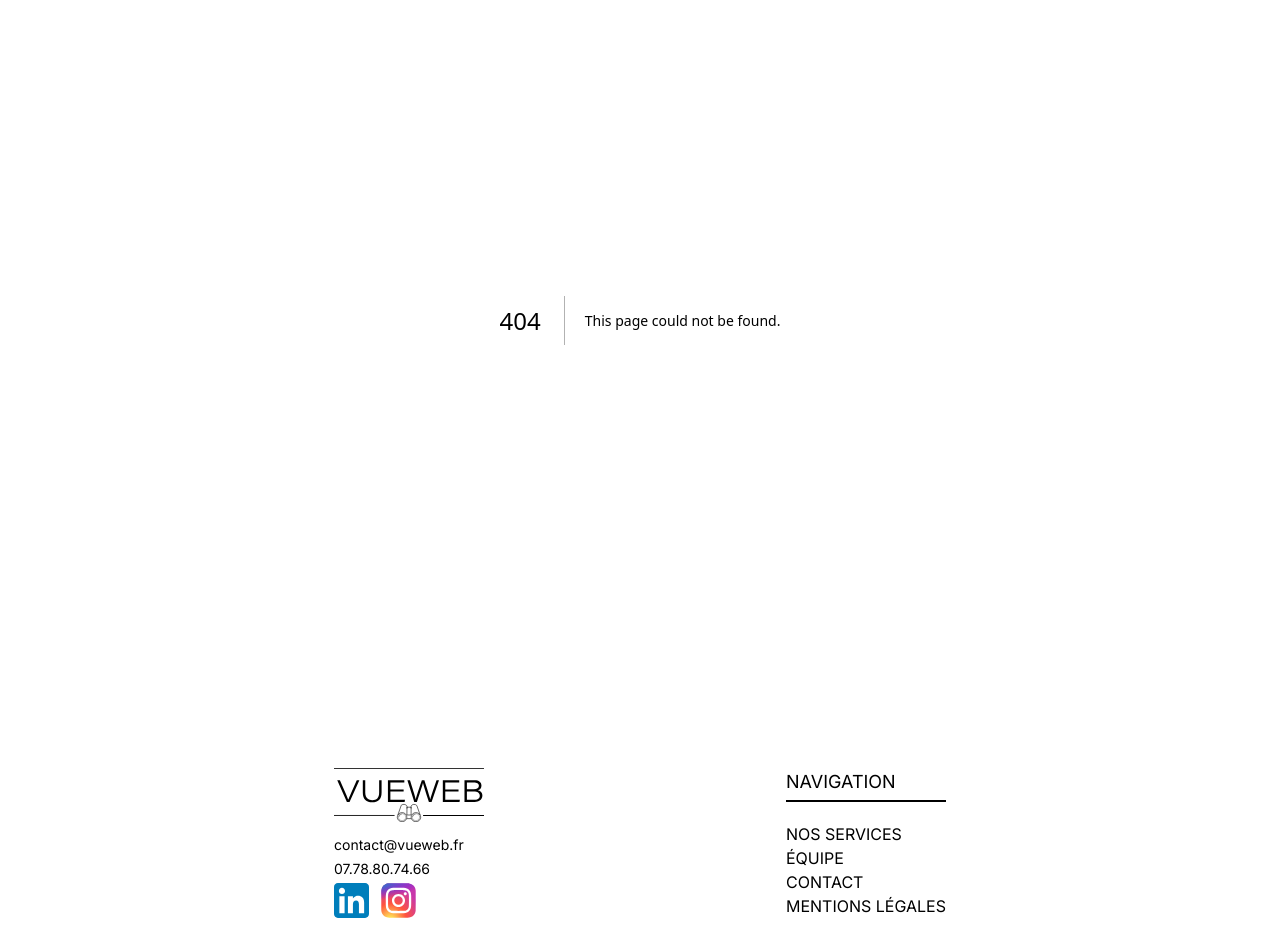
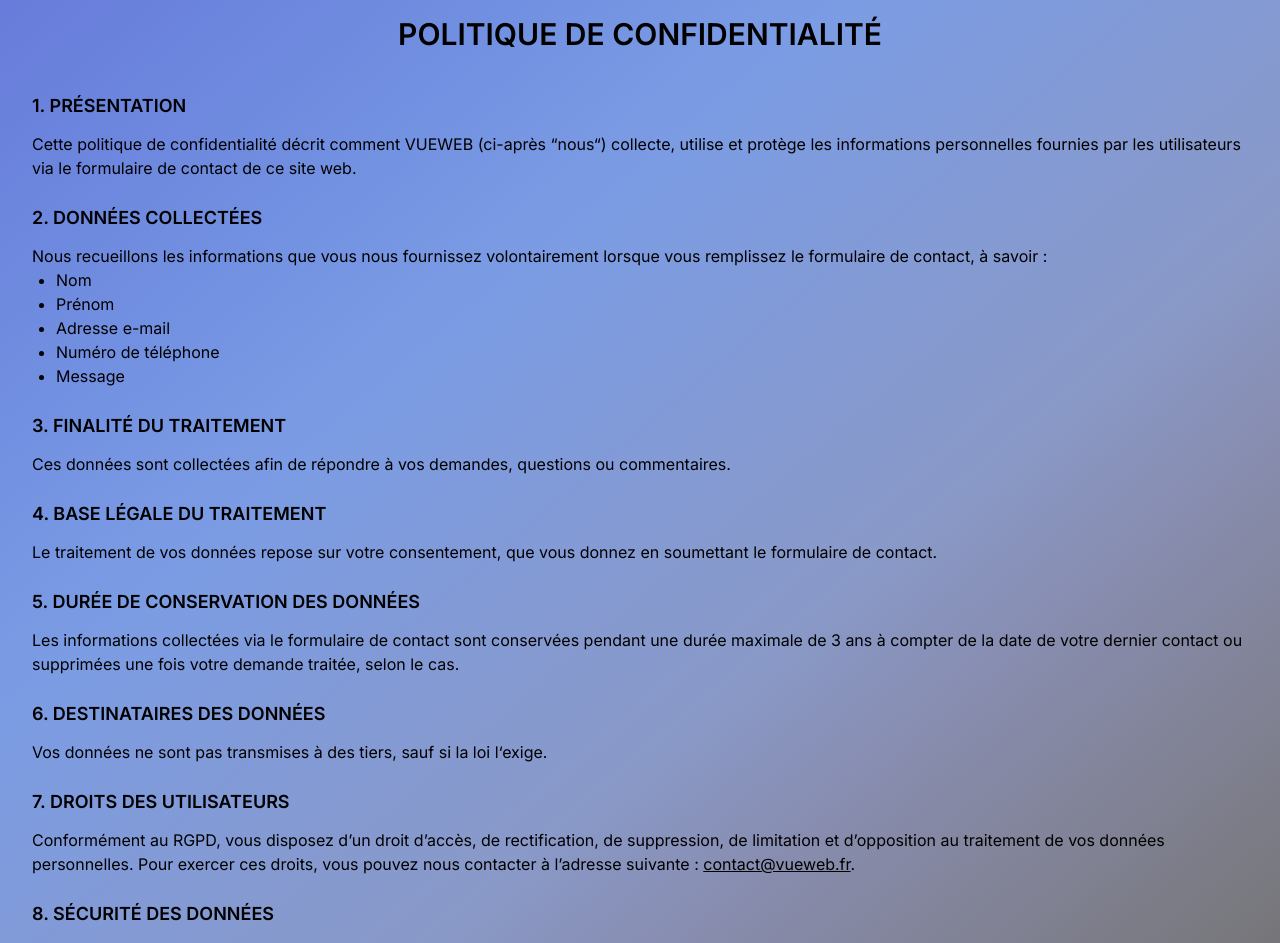
Before and after one commit to dkoshevko/VueWeb, a Next.js app: page /politique-de-confidentialite in a window 1280 px wide. Before the commit this address had no page. Shown: the part 80-1023 px from the top of the page. Built offline with nearby package versions, Linux system fonts and the light colour scheme.

Commit message:
politique confiden.

```diff
--- /dev/null
+++ b/app/politique-de-confidentialite/page.tsx
@@ -0,0 +1,69 @@
+import Link from "next/link"
+import React from "react"
+
+export default function PolitiqueDeConfidentialite() {
+  return (
+    <main className="bg-gradient-primary dark:bg-gradient-dark pt-24">
+      <div className="container">
+        <h1 className="text-center uppercase text-3xl font-semibold mb-10">
+          Politique de confidentialité
+        </h1>
+        <div className="mb-6">
+          <h2 className="uppercase font-semibold text-lg mb-3">
+            1. Présentation
+          </h2>
+          <p>Cette politique de confidentialité décrit comment VUEWEB (ci-après “nous“) collecte, utilise et protège les informations personnelles fournies par les utilisateurs via le formulaire de contact de ce site web.</p>
+        </div>
+        <div className="mb-6">
+          <h2 className="uppercase font-semibold text-lg mb-3">
+            2. Données collectées
+          </h2>
+          <p>Nous recueillons les informations que vous nous fournissez volontairement lorsque vous remplissez le formulaire de contact, à savoir :</p>
+          <ul className="list-disc ml-6">
+            <li>Nom</li>
+            <li>Prénom</li>
+            <li>Adresse e-mail</li>
+            <li>Numéro de téléphone</li>
+            <li>Message</li>
+          </ul>
+        </div>
+        <div className="mb-6">
+          <h2 className="uppercase font-semibold text-lg mb-3">
+            3. Finalité du traitement
+          </h2>
+          <p>Ces données sont collectées afin de répondre à vos demandes, questions ou commentaires.</p>
+        </div>
+        <div className="mb-6">
+          <h2 className="uppercase font-semibold text-lg mb-3">
+            4. Base légale du traitement
+          </h2>
+          <p>Le traitement de vos données repose sur votre consentement, que vous donnez en soumettant le formulaire de contact.</p>
+        </div>
+        <div className="mb-6">
+          <h2 className="uppercase font-semibold text-lg mb-3">
+            5. Durée de conservation des données
+          </h2>
+          <p>Les informations collectées via le formulaire de contact sont conservées pendant une durée maximale de 3 ans à compter de la date de votre dernier contact ou supprimées une fois votre demande traitée, selon le cas.</p>
+        </div>
+        <div className="mb-6">
+          <h2 className="uppercase font-semibold text-lg mb-3">
+            6. Destinataires des données
+          </h2>
+          <p>Vos données ne sont pas transmises à des tiers, sauf si la loi l‘exige.</p>
+        </div>
+        <div className="mb-6">
+          <h2 className="uppercase font-semibold text-lg mb-3">
+            7. Droits des utilisateurs
+          </h2>
+          <p>Conformément au RGPD, vous disposez d’un droit d’accès, de rectification, de suppression, de limitation et d’opposition au traitement de vos données personnelles. Pour exercer ces droits, vous pouvez nous contacter à l’adresse suivante : <Link href="mailto:contact@vueweb.fr" className="underline">contact@vueweb.fr</Link>.</p>
+        </div>
+        <div className="pb-10">
+          <h2 className="uppercase font-semibold text-lg mb-3">
+            8. Sécurité des données
+          </h2>
+          <p>Nous prenons les mesures nécessaires pour protéger vos informations personnelles contre toute utilisation abusive, perte ou divulgation non autorisée.</p>
+        </div>
+      </div>
+    </main>
+  )
+}
--- a/components/basics/Footer.tsx
+++ b/components/basics/Footer.tsx
@@ -44,10 +44,15 @@
           <h5 className="uppercase text-lg border-b-2 border-black pb-1 mb-5 dark:border-white">
             Navigation
           </h5>
-          <Navigation customClass="uppercase" />
-          <Link href="/mentions-legales" className="uppercase">
-            Mentions légales
-          </Link>
+          <div className="flex flex-col">
+            <Navigation customClass="uppercase" />
+            <Link href="/mentions-legales" className="uppercase">
+              Mentions légales
+            </Link>
+            <Link href="/politique-de-confidentialite" className="uppercase">
+              Politique de confidentialité
+            </Link>
+          </div>
         </div>
         {/* <div className="flex flex-col w-2/5">
           <h5 className="uppercase text-lg border-b-2 border-black pb-1 mb-5 dark:border-white">
```
